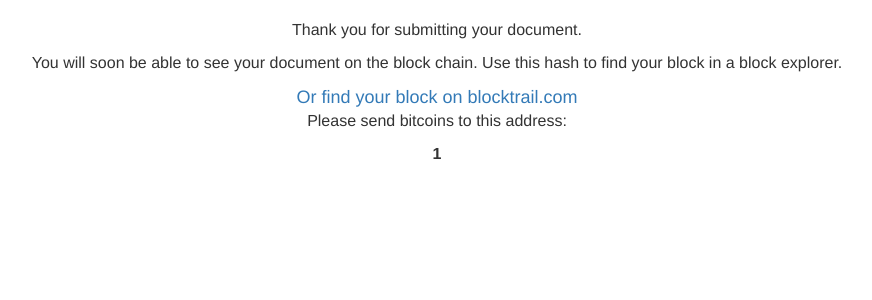
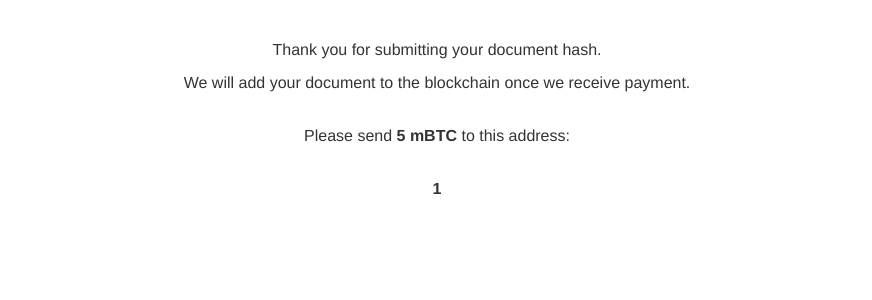
Before and after one commit to weston/seniorproject, a Django app: page /submit_success/1/ in a window 1280 px wide. Shown: the part 51-351 px from the top of the page, without its empty margins (218-1090 px from the left). Run offline with Django 3.2, Linux system fonts and the light colour scheme; some libraries are stand-ins or nearby versions.

Commit message:
fix typos and inconsistencies

```diff
--- a/chronos/submit_document/templates/submit_document/submit_success.html
+++ b/chronos/submit_document/templates/submit_document/submit_success.html
@@ -4,16 +4,13 @@
 <div class="container">
 	<div class="row">
 		<center>
-
-				<p style="font-size:16px">Thank you for submitting your document.</p>
-				<p style="font-size:16px">You will soon be able to see your document on the block chain. Use this hash to find your block in a block explorer. </p>
-				<b><p style ="font-size:15px"> {{blockhash}}</p></b>
-				<a href = "https://www.blocktrail.com/tBTC/tx/{{blockhash}}" target="_blank" style="font-size:18px"> Or find your block on blocktrail.com</a>
-
-				<p style="font-size:16px">Please send bitcoins to this address:</p>
-            <b><p style ="font-size:16px"> {{addr}}</p></b>
-
-
+				<br>
+				<p style="font-size:16px">Thank you for submitting your document hash.</p>
+				<p style="font-size:16px"> We will add your document to the blockchain once we receive payment.</p>
+				<br>
+				<p style="font-size:16px">Please send <b>5 mBTC</b> to this address:</p>
+				<br>
+            	<b><p style ="font-size:16px"> {{addr}}</p></b>
 		</center>
 	</div>
 </div>
--- a/chronos/submit_document/views.py
+++ b/chronos/submit_document/views.py
@@ -27,7 +27,7 @@
 
 		ctx = {}
 		ctx["control"] = "GET"
-		return HttpResponse(template.render(Context(ctx)))
+		return HttpResponse(template.render(ctx))
 
 @csrf_exempt
 def submit(request):
@@ -80,7 +80,7 @@
 	#doesn't currently save block information into ctx that the view needs
 	ctx = {}
 	ctx["addr"]=address
-	return HttpResponse(template.render(Context(ctx)))
+	return HttpResponse(template.render(ctx))
 
 
 @csrf_exempt
@@ -89,4 +89,4 @@
 
 	ctx = {}
 	ctx["control"] = "GET"
-	return HttpResponse(template.render(Context(ctx)))
+	return HttpResponse(template.render(ctx))
--- a/chronos/templates/email_body.html
+++ b/chronos/templates/email_body.html
@@ -137,15 +137,15 @@
         <tr>
           <td class="container-padding footer-text" align="left" style="font-family:Helvetica, Arial, sans-serif;font-size:12px;line-height:16px;color:#aaaaaa;padding-left:24px;padding-right:24px">
             <br><br>
-            Chronobyt.es 201
+            Chronobyt.es 2016
             <br><br>
 
-            You are receiving this email because you used a servie on chronobyt.es. If you would no longer like to receive emails, click <a href="#" style="color:#aaaaaa">here</a> to unsubscribe.
+            You are receiving this email because you used chronobyt.es to submit a document to the Bitcoin blockchain.
             <br><br>
 
             <strong>Stanford University</strong><br>
             <span class="ios-footer">
-              Software Project, 2016<br>
+              CS 194 Software Project, 2016<br>
               Weston Mizumoto<br>
               Dennis Fang<br>
               Eric Birdsall<br>
```
